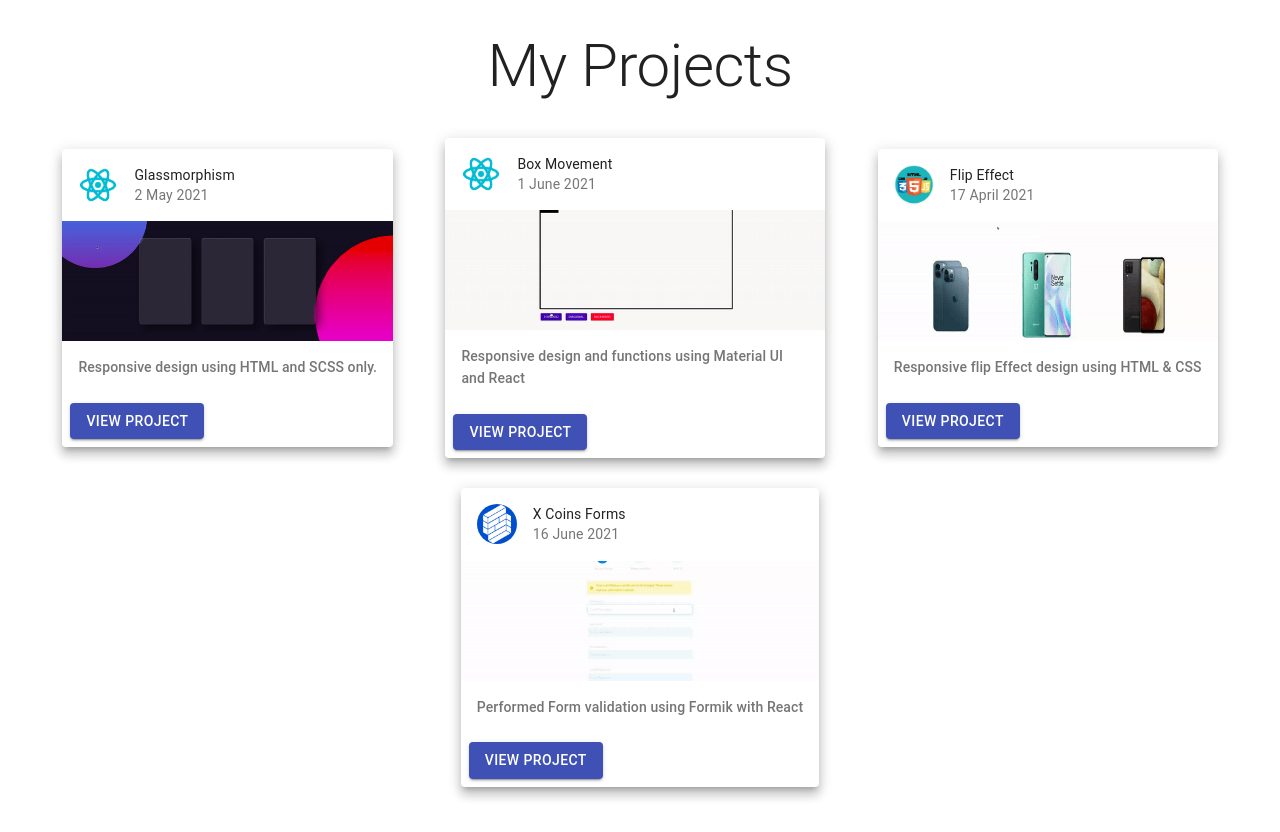
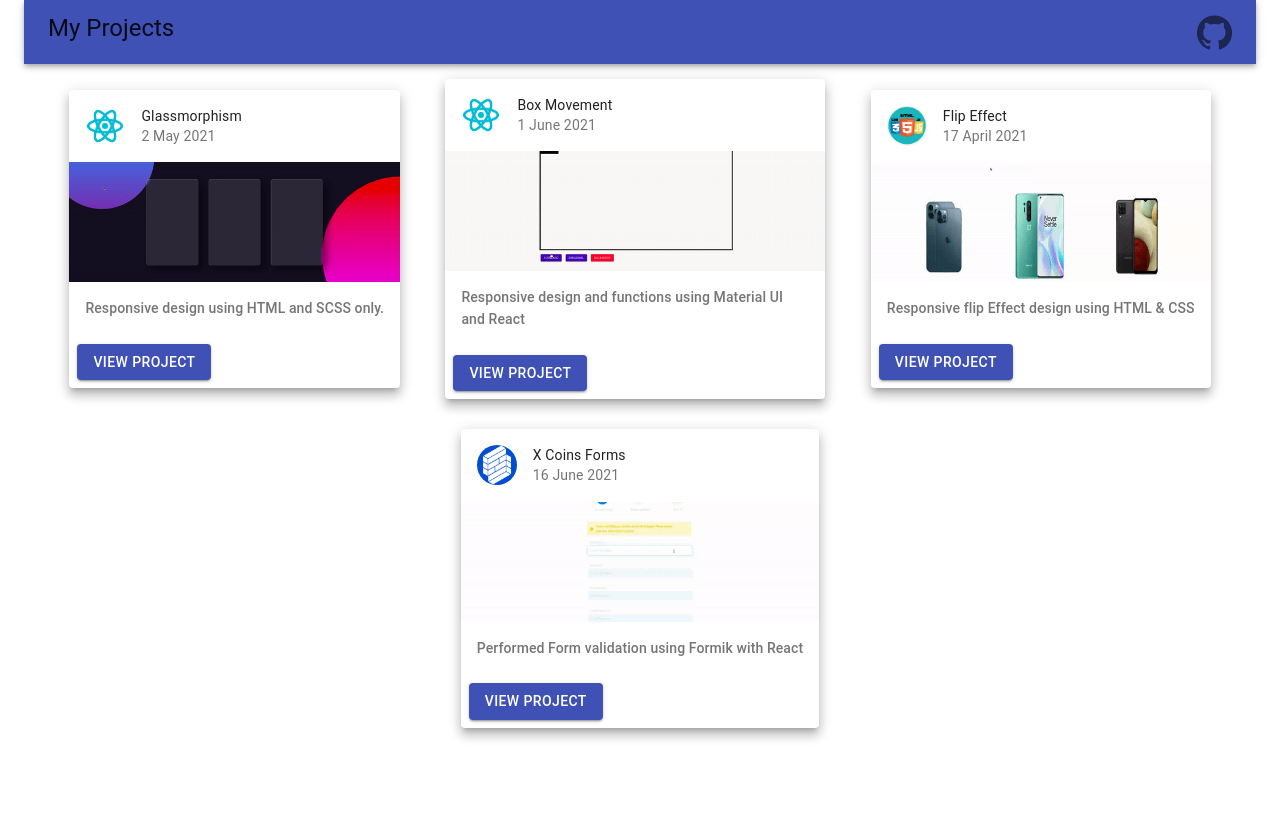
Before and after one commit to goyal-Dushi/my-projects, a React (Create React App) app: page / in a window 1280 px wide. After the commit the page ends 800 px from the top, so only its background shows below. Built offline with nearby package versions, Linux system fonts and the light colour scheme.

Commit message:
added _blank target to links and updated document title

```diff
--- a/src/pages/BoxMovement/index.js
+++ b/src/pages/BoxMovement/index.js
@@ -1,5 +1,5 @@
 import { Button, Container, CssBaseline } from "@material-ui/core";
-import React, { useState } from "react";
+import React, { useState, useEffect } from "react";
 import BlackBox from "../../components/boxMovement/box";
 import "./index.css";
 
@@ -8,6 +8,10 @@ export default function BoxMovement() {
   const [leftMove, setLeftMove] = useState("0");
   const [topMove, setTopMove] = useState("0");
   const [bottomMove, setBottomMove] = useState(null);
+
+  useEffect(() => {
+    document.title = "Box Movement";
+  }, []);
 
   function forwardFunction() {
     if (leftMove === "0" && topMove === "0") {
--- a/src/pages/FlipEffect/index.js
+++ b/src/pages/FlipEffect/index.js
@@ -1,9 +1,13 @@
-import React from "react";
+import React, { useEffect } from "react";
 import "./index.scss";
 import FlipCard from "../../components/flipeffect/flipcard";
 import { flipData } from "../../data";
 
 function FlipEffect() {
+  useEffect(() => {
+    document.title = "Flip Effect";
+  }, []);
+
   return (
     <div className='flipCardWrapper'>
       <header>
--- a/src/pages/Glassmorphism/index.js
+++ b/src/pages/Glassmorphism/index.js
@@ -1,9 +1,13 @@
-import React from "react";
+import React, { useEffect } from "react";
 import Card from "../../components/glassmorphism/card";
 import { glassData } from "../../data";
 import "./index.scss";
 
 function Glassmorhphism() {
+  useEffect(() => {
+    document.title = "Glassmorphism";
+  }, []);
+
   return (
     <div className={"glassWrapper"}>
       <div className={"glassContainer"}>
--- a/src/pages/Home/index.js
+++ b/src/pages/Home/index.js
@@ -1,6 +1,15 @@
-import React from "react";
-import { Box, Container, Typography, makeStyles } from "@material-ui/core";
+import React, { useEffect } from "react";
+import {
+  Box,
+  Container,
+  Typography,
+  makeStyles,
+  AppBar,
+  Toolbar,
+  IconButton,
+} from "@material-ui/core";
 import { homeCardData } from "../../data";
+import GitHubIcon from "@material-ui/icons/GitHub";
 import HomeCard from "../../components/homeComponents/homeCard";
 
 const useStyles = makeStyles({
@@ -10,19 +19,36 @@ const useStyles = makeStyles({
     alignItems: "center",
     justifyContent: "space-evenly",
   },
+  flexCenterBtw: {
+    display: "flex",
+    width: "100%",
+    justifyContent: "space-between",
+  },
 });
 
 export default function HomePage() {
   const classes = useStyles();
+
+  useEffect(() => {
+    document.title = "My Projects:DG";
+  }, []);
+
   return (
-    <Container maxWidth={"lg"} style={{ padding: "30px 10px" }}>
-      <Typography
-        align={"center"}
-        gutterBottom
-        variant={"h2"}
-        color={"textPrimary"}>
-        {"My Projects"}
-      </Typography>
+    <Container maxWidth={"lg"} style={{ paddingBottom: "30px" }}>
+      <AppBar position={"sticky"}>
+        <Toolbar className={classes.flexCenterBtw}>
+          <Typography gutterBottom variant={"h5"} color={"textPrimary"}>
+            {"My Projects"}
+          </Typography>
+          <IconButton
+            target={"_blank"}
+            href={"https://github.com/goyal-Dushi/my-projects"}
+            edge={"end"}
+            aria-label={"github"}>
+            <GitHubIcon fontSize={"large"} />
+          </IconButton>
+        </Toolbar>
+      </AppBar>
       <Box className={classes.flexWrapCenterEven} width={"100%"}>
         {homeCardData.map((item) => (
           <HomeCard
```
